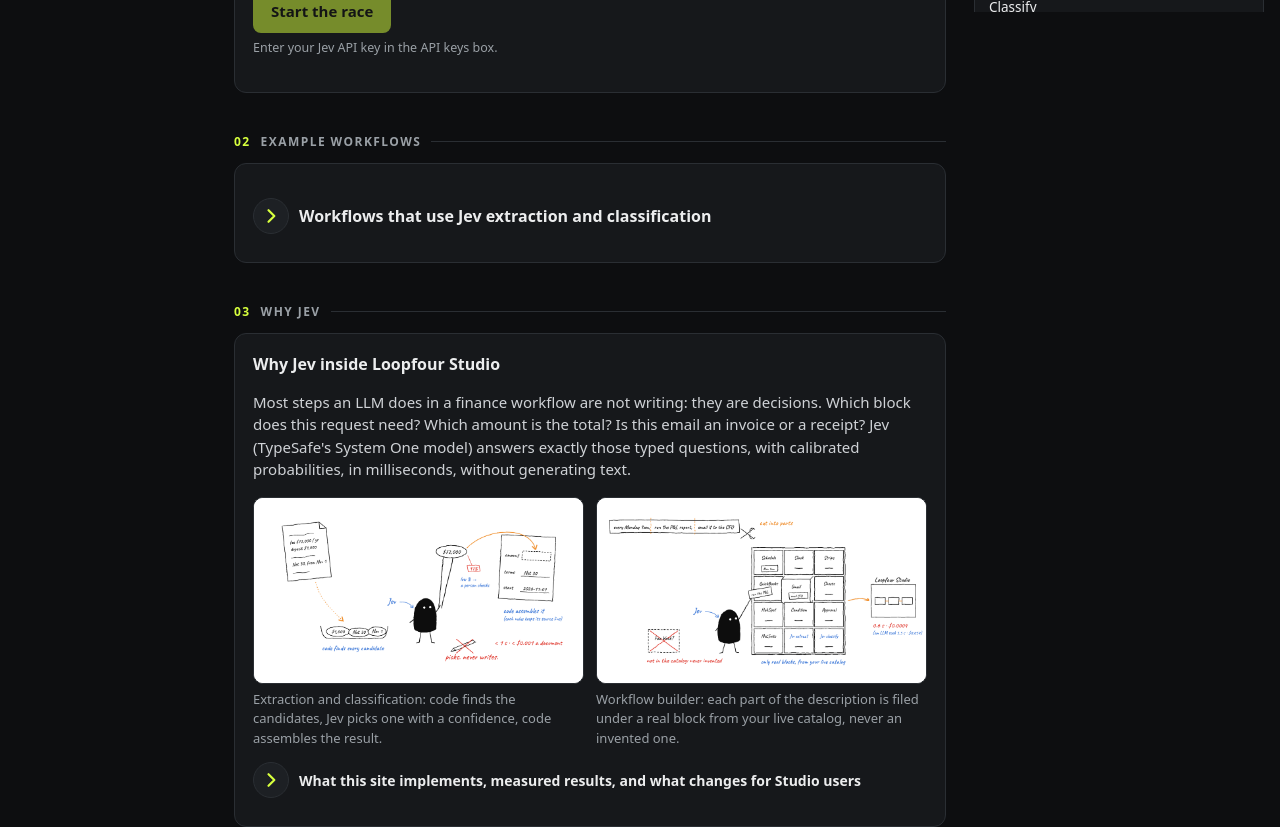
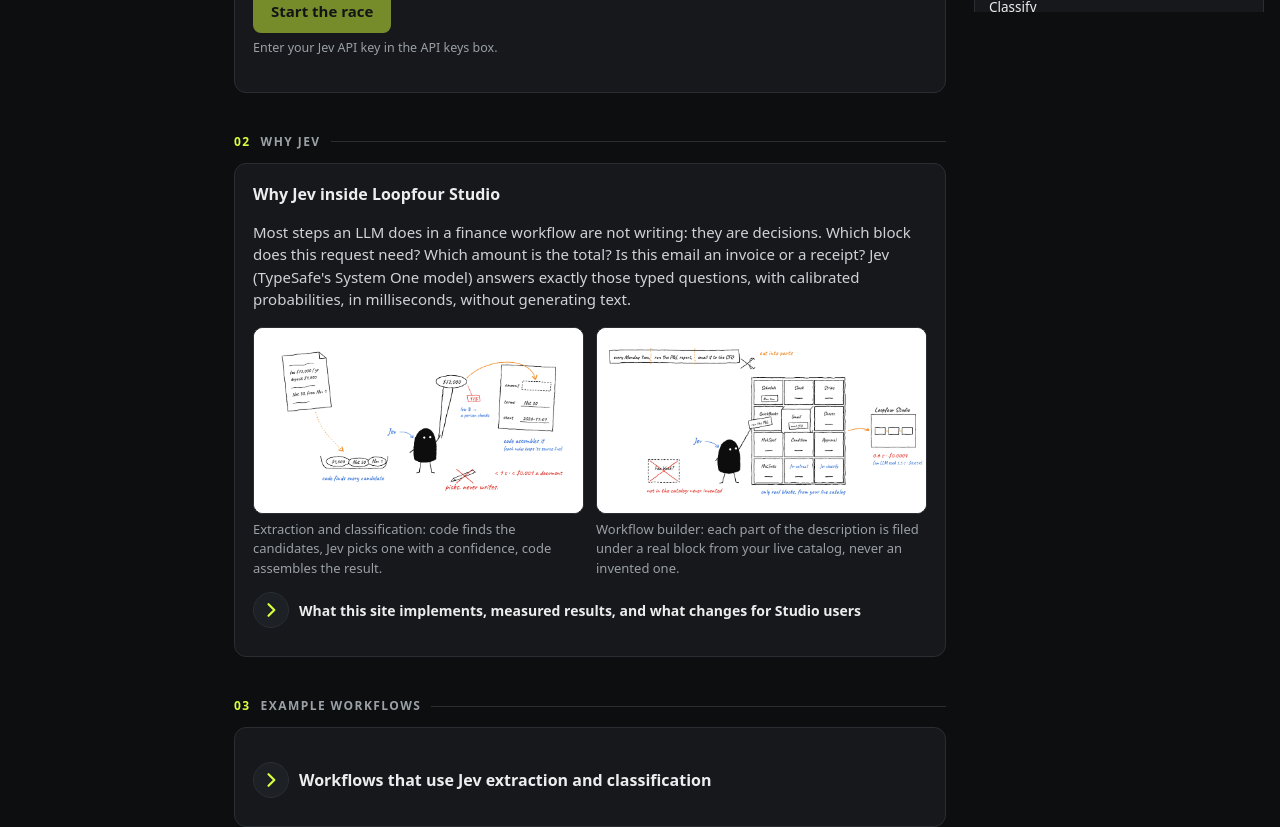
Before and after one commit to jfelipeff/l4-jev-workflows, a Next.js app in the folder workflow-builder/: page / in a window 1280 px wide. Shown: the part 780-1607 px from the top of the page. Built offline with nearby package versions, Linux system fonts and the light colour scheme.

Commit message:
Put Why Jev before the example workflows

```diff
--- a/workflow-builder/app/page.tsx
+++ b/workflow-builder/app/page.tsx
@@ -24,8 +24,8 @@ type Tab = (typeof TABS)[number]['id'];
 // Page sections, in order: the side nav and the numbered labels above each part use the same list.
 const SECTIONS = [
   { id: 'try', label: 'Try it' },
+  { id: 'why', label: 'Why Jev' },
   { id: 'jev-workflows', label: 'Example workflows' },
-  { id: 'why', label: 'Why Jev' },
   { id: 'where-else', label: 'Across Loopfour' },
   { id: 'articles', label: 'Reading' },
 ] as const;
@@ -193,6 +193,8 @@ export default function Home() {
         </div>
 
         <SectionLabel n={1} />
+        <WhyJev />
+        <SectionLabel n={2} />
         <JevExamples
           onBuild={(text) => {
             setSeed((x) => ({ text, n: (x?.n ?? 0) + 1 }));
@@ -200,8 +202,6 @@ export default function Home() {
             window.scrollTo({ top: 0, behavior: 'smooth' });
           }}
         />
-        <SectionLabel n={2} />
-        <WhyJev />
         <SectionLabel n={3} />
         <WhereElse />
         <SectionLabel n={4} />
```
